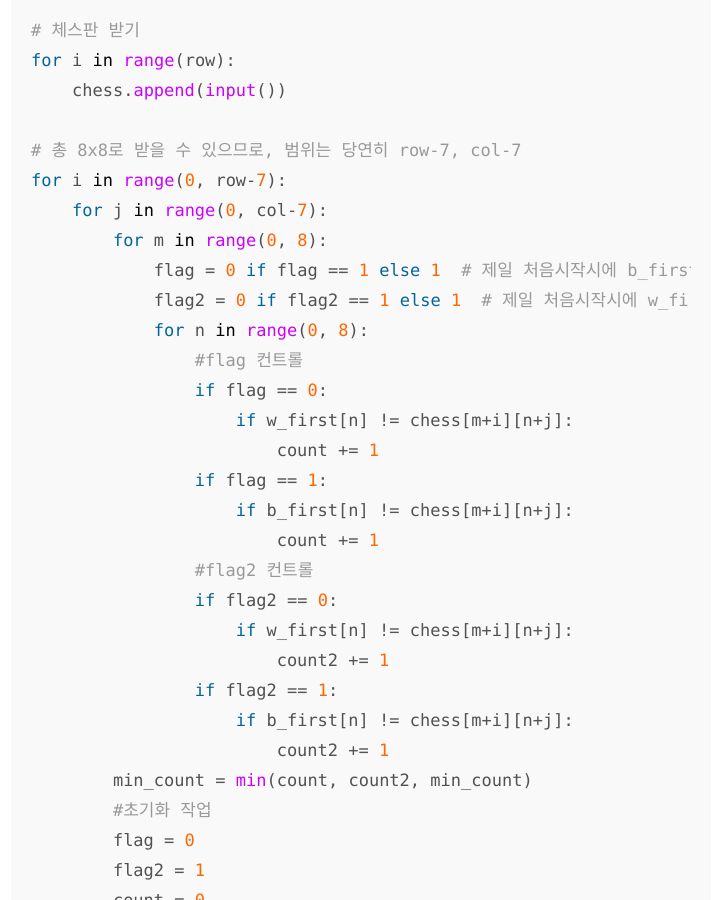
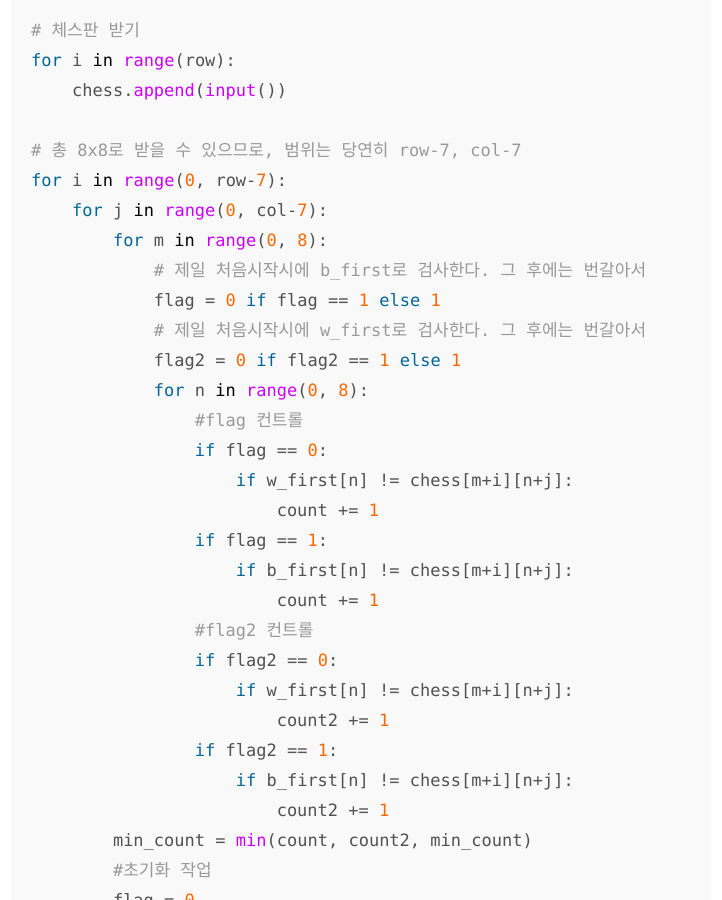
Before and after one commit to Coreenee/coreenee.github.io, a Jekyll site: the page built from _posts/2020-10-16-백준 1018(문제풀이).md, in a window 1280 px wide and 900 px high, scrolled down 1561 px. Shown: the whole window, without its empty margins (279-1001 px from the left). Built offline with Jekyll 4.4.1, drawn with Linux system fonts in a browser that asks for light colours.

```diff
--- a/_posts/2020-10-16-백준 1018(문제풀이).md
+++ b/_posts/2020-10-16-백준 1018(문제풀이).md
@@ -37,8 +37,10 @@ for i in range(row):
 for i in range(0, row-7):
     for j in range(0, col-7):
         for m in range(0, 8):
-            flag = 0 if flag == 1 else 1  # 제일 처음시작시에 b_first로 검사한다. 그 후에는 번갈아서
-            flag2 = 0 if flag2 == 1 else 1  # 제일 처음시작시에 w_first로 검사한다. 그 후에는 번갈아서
+            # 제일 처음시작시에 b_first로 검사한다. 그 후에는 번갈아서
+            flag = 0 if flag == 1 else 1
+            # 제일 처음시작시에 w_first로 검사한다. 그 후에는 번갈아서
+            flag2 = 0 if flag2 == 1 else 1
             for n in range(0, 8):
                 #flag 컨트롤
                 if flag == 0:
```
